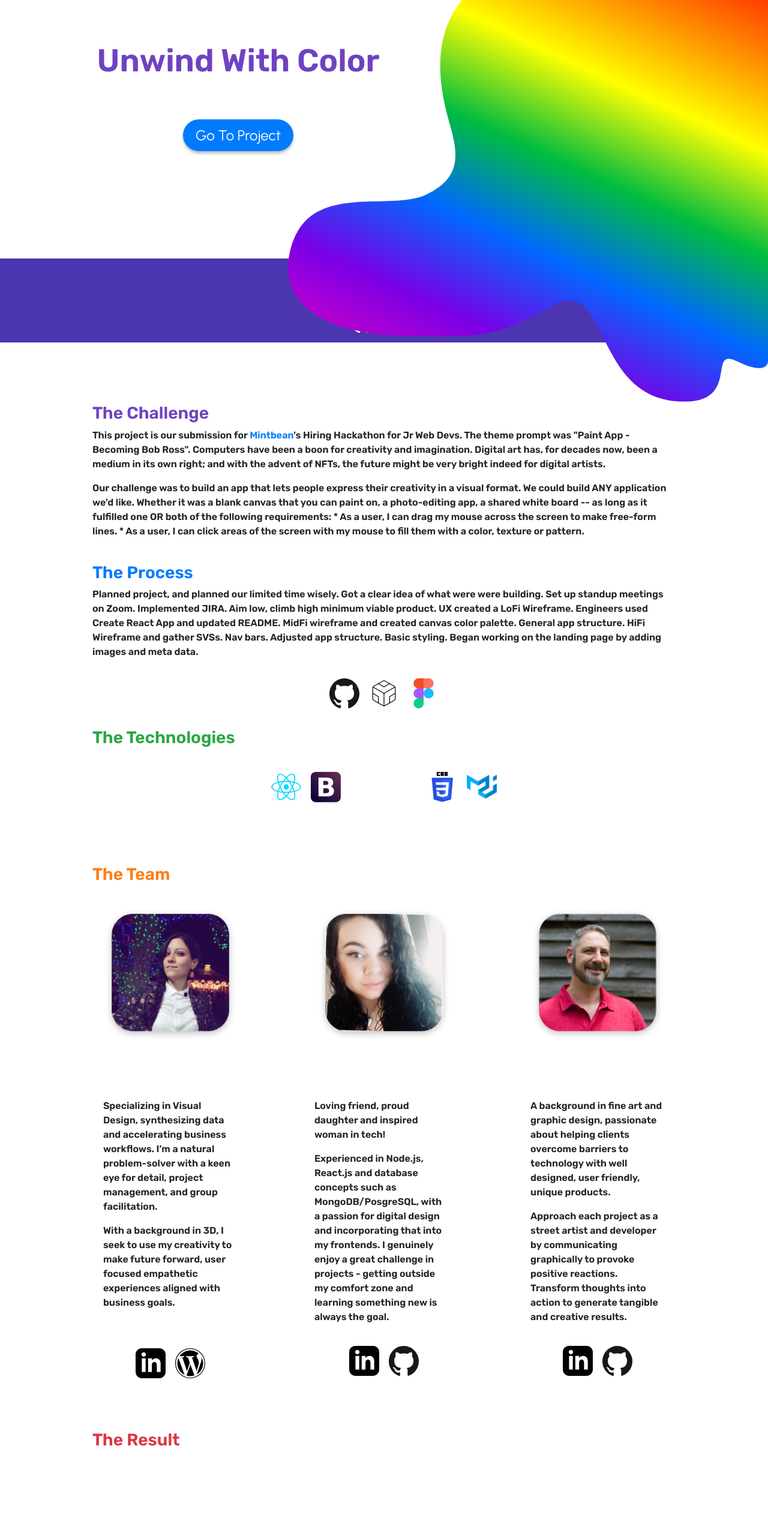
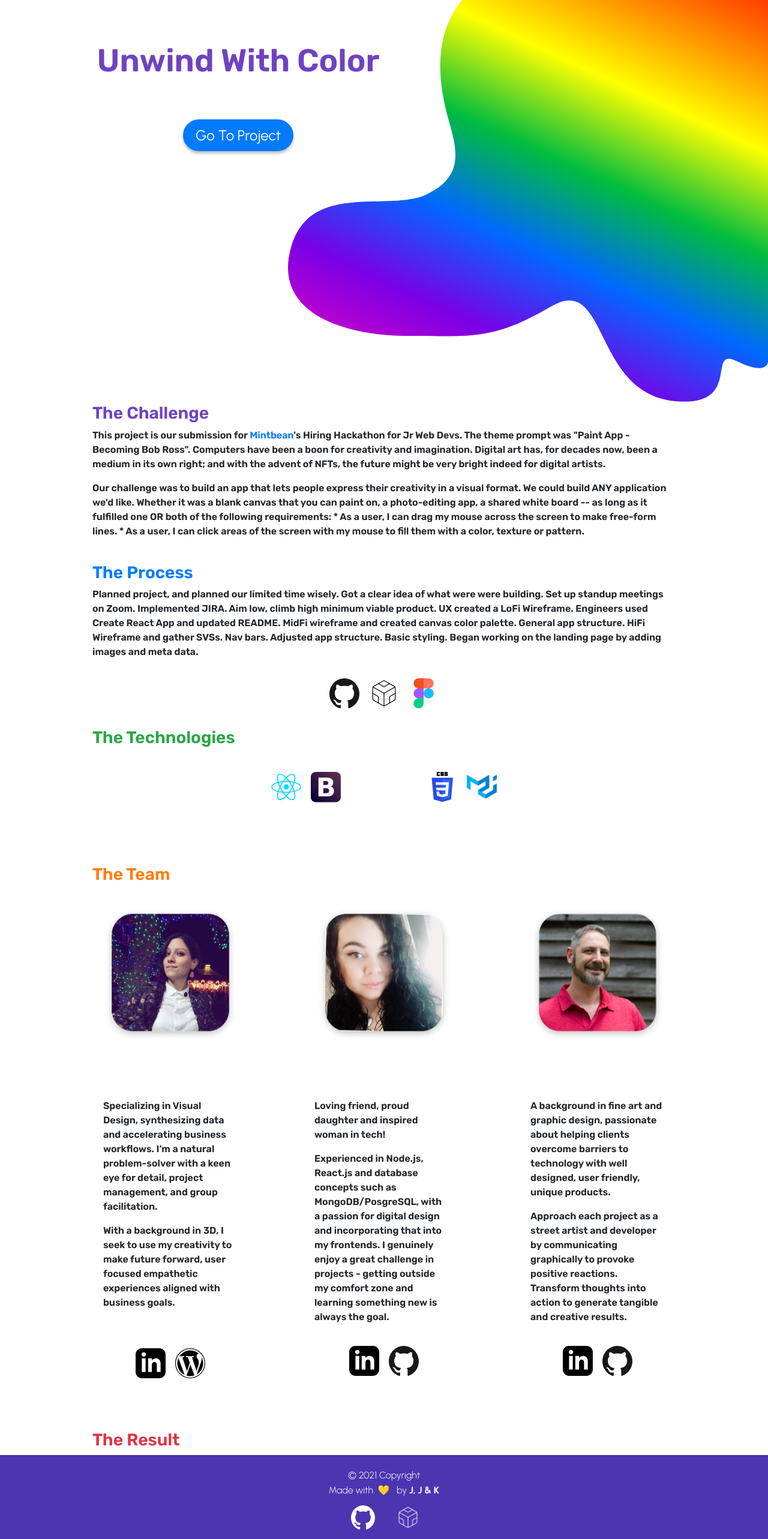
Before and after one commit to mandala-effect/mandala-effect-app, a React (Create React App) app: page / in a window 1280 px wide. Shown: the part 229-2795 px from the top of the page at 60% size. Before the commit the page ends 2655 px from the top, so only its background shows below. Built offline with nearby package versions, Linux system fonts and the light colour scheme.

Commit message:
fixes footer position

```diff
--- a/src/Components/Footer/Footer.css
+++ b/src/Components/Footer/Footer.css
@@ -1,5 +1,5 @@
 footer {
-    position: absolute;
+    position: relative;
     left: 0;
     bottom: 0;
     height: 140px;
--- a/src/Components/PaintBox/PaintBox.css
+++ b/src/Components/PaintBox/PaintBox.css
@@ -11,13 +11,12 @@
 }
 
 .PaintBox {
-    padding-bottom: 50px;
+    padding-bottom: 270px;
 }
 
 @media screen and (max-width: 500px) {
   .paint-container {
       max-width: 300px;
       margin: 0 auto;
-      padding: 0;
   }
 }
--- a/src/Pages/App/App.js
+++ b/src/Pages/App/App.js
@@ -8,7 +8,6 @@ import './App.css';
 function App() {
   return (
     <div className="App">
-      <Footer />
       <Switch>
         <Route exact path="/">
           <LandingPage />
@@ -18,6 +17,7 @@ function App() {
         </Route>
         <Redirect to="/" />
       </Switch>
+      <Footer />
     </div>
   );
 }
```
